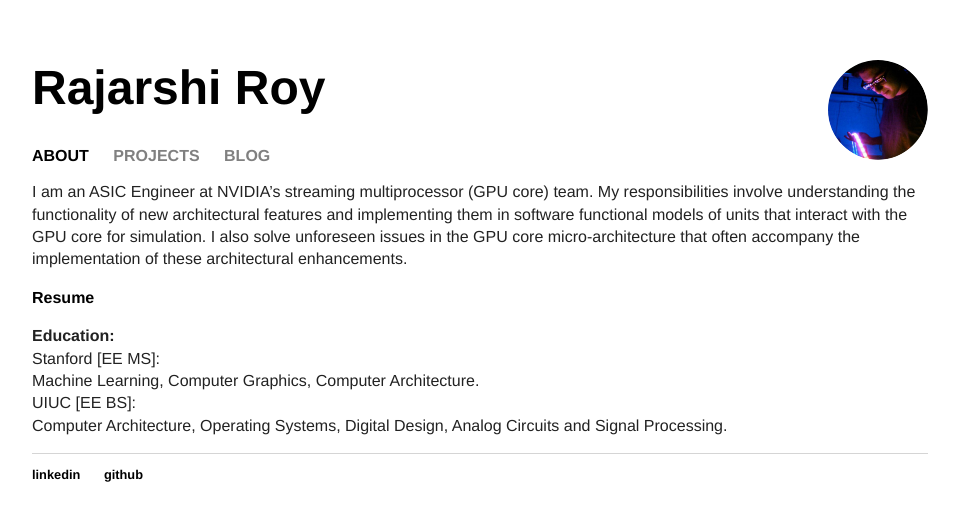
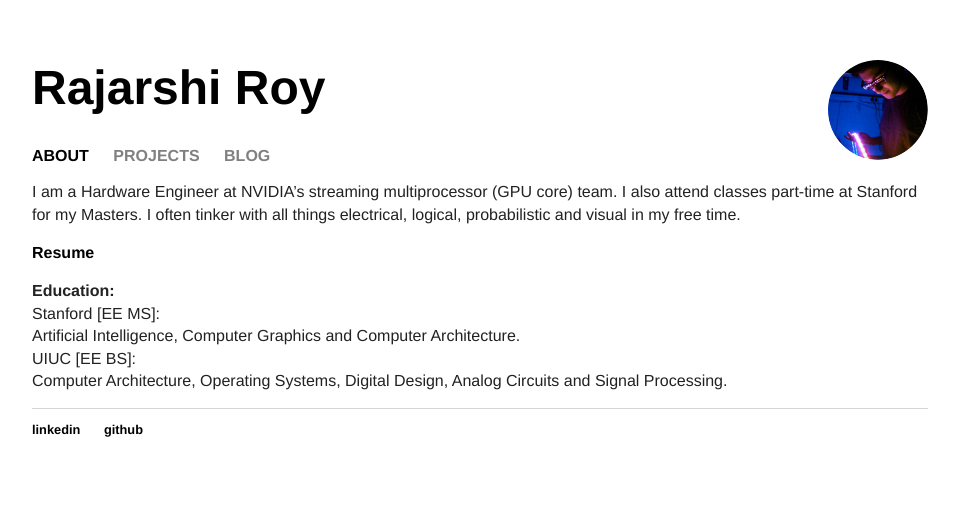
Before and after one commit to rajarshiroy/rajarshiroy.github.io, a Jekyll site: the page built from index.html, in a window 1280 px wide. Shown: the top 521 px of the page, without its empty margins (160-1119 px from the left). Built offline with Jekyll 4.4.1, drawn with Linux system fonts in a browser that asks for light colours.

Commit message:
Update index.html

```diff
--- a/index.html
+++ b/index.html
@@ -2,15 +2,13 @@
 layout: about
 title: About
 ---
-I am an ASIC Engineer at NVIDIA's streaming multiprocessor (GPU core) team. My responsibilities involve
-understanding the functionality of new architectural features and implementing them in software functional models
-of units that interact with the GPU core for simulation. I also solve unforeseen issues in the
-GPU core micro-architecture that often accompany the implementation of these architectural enhancements.
+I am a Hardware Engineer at NVIDIA's streaming multiprocessor (GPU core) team. I also attend classes part-time at Stanford for my Masters.
+I often tinker with all things electrical, logical, probabilistic and visual in my free time.
 
 **[Resume](/projects/content/RajarshiRoy_Resume.pdf)**
 
 **Education:**
 Stanford [EE MS]:
-Machine Learning, Computer Graphics, Computer Architecture.
+Artificial Intelligence, Computer Graphics and Computer Architecture.
 UIUC [EE BS]:
 Computer Architecture, Operating Systems, Digital Design, Analog Circuits and Signal Processing.
```
